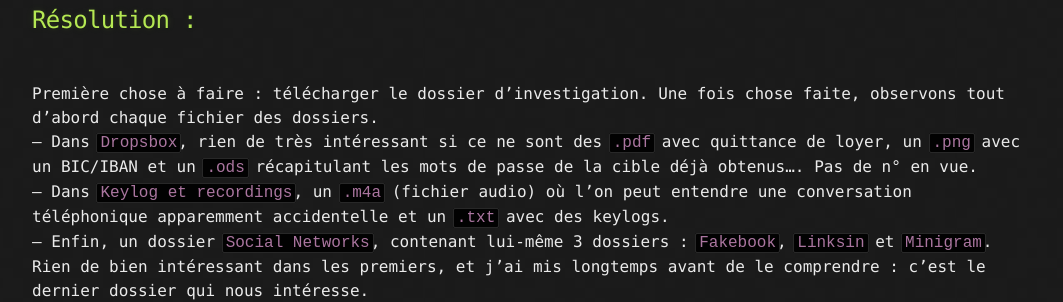
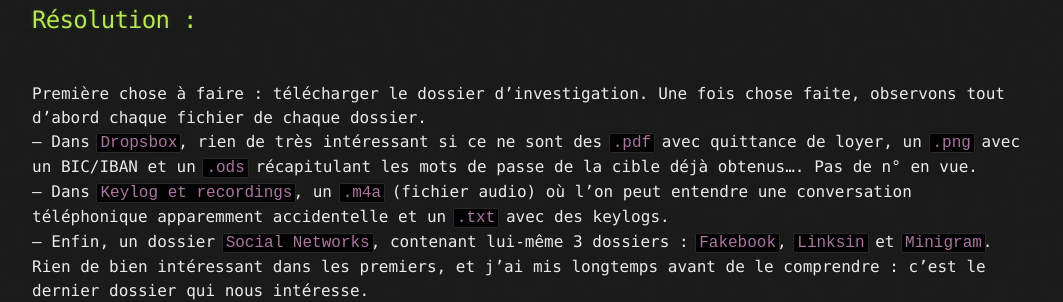
Before and after one commit to M0onshadow/M0onshadow.github.io, a Jekyll site: the page built from ctf/Santhacklaus/CMIYC/callme.md, in a window 1280 px wide and 900 px high, scrolled down 449 px. Shown: the part 176-478 px from the top of the window, without its empty margins (108-1171 px from the left). Built offline with Jekyll 4.4.1, drawn with Linux system fonts in a browser that asks for light colours; the repository's description, which GitHub fills in, is left out; our own code applies the rules of GitHub Pages for plain Markdown files.

Commit message:
Update callme.md

```diff
--- a/ctf/Santhacklaus/CMIYC/callme.md
+++ b/ctf/Santhacklaus/CMIYC/callme.md
@@ -24,7 +24,7 @@ Fichier : <a href="https://m0onshadow.github.io/ctf/Santhacklaus/CMIYC/files.zip
 <br/>
 ## Résolution :
 <br/>
-Première chose à faire : télécharger le dossier d'investigation. Une fois chose faite, observons tout d'abord chaque fichier des dossiers.
+Première chose à faire : télécharger le dossier d'investigation. Une fois chose faite, observons tout d'abord chaque fichier de chaque dossier.
 <br/>
 -- Dans `Dropsbox`, rien de très intéressant si ce ne sont des `.pdf` avec quittance de loyer, un `.png` avec un BIC/IBAN et un `.ods` récapitulant les mots de passe de la cible déjà obtenus.... Pas de n° en vue.
 <br/>
```
